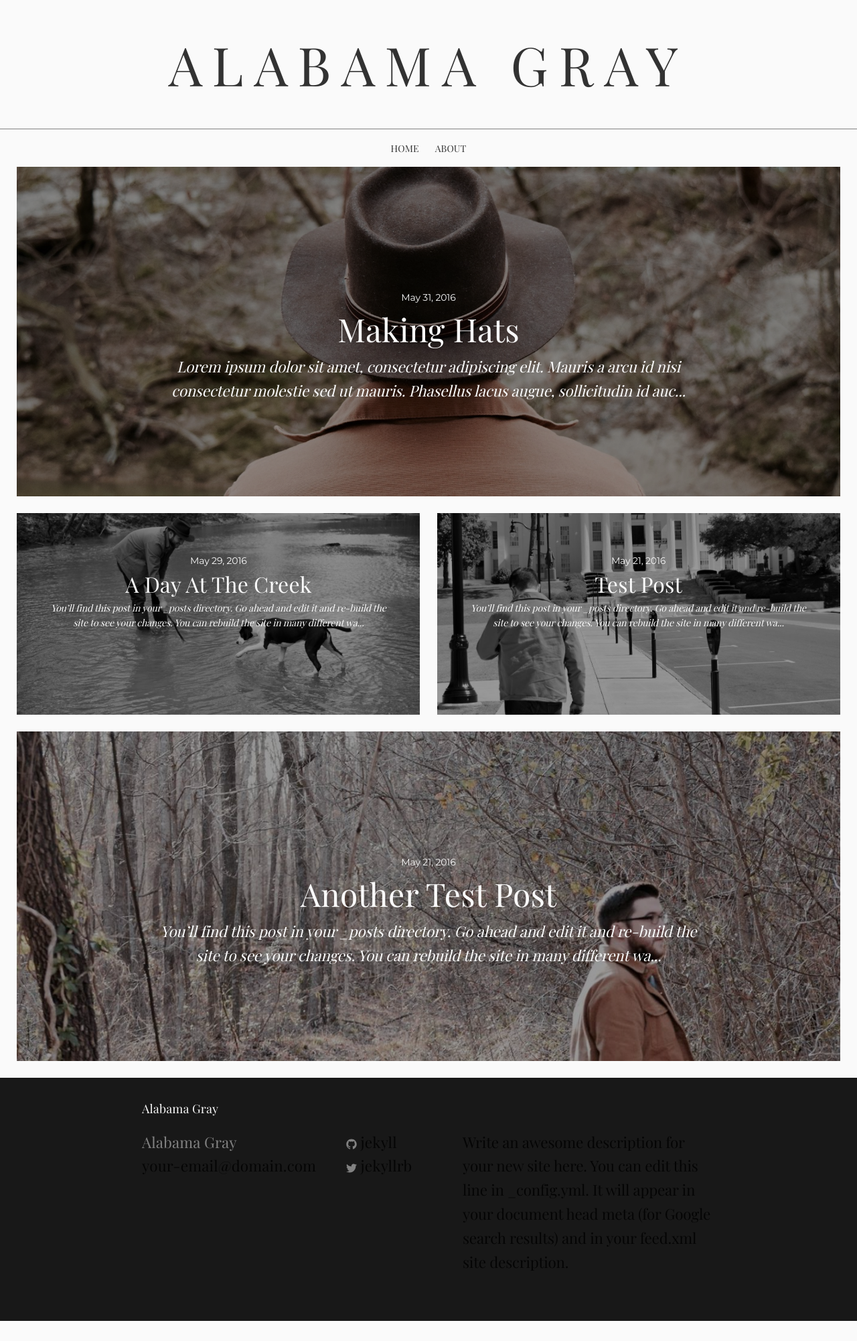
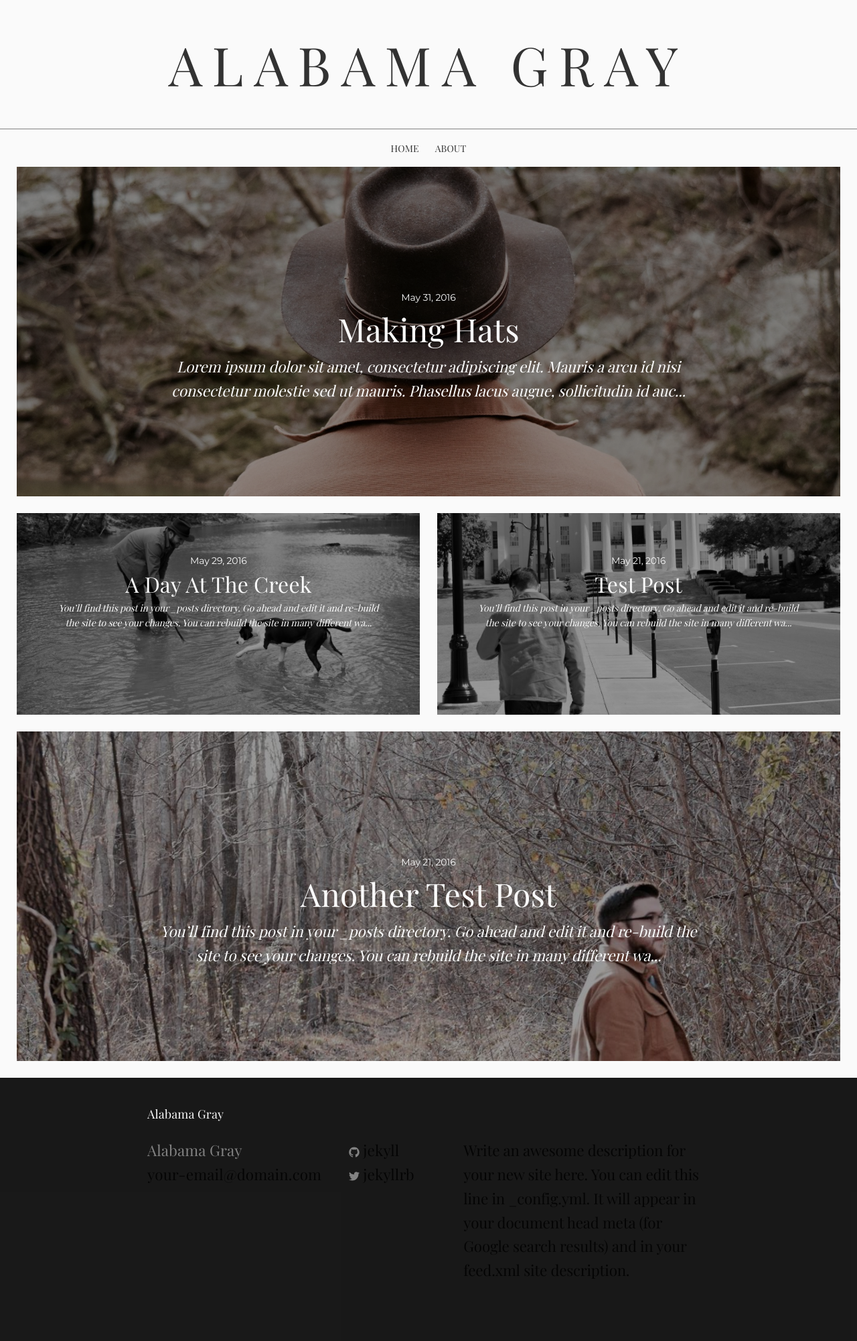
Before and after one commit to jtgry/blog, a Jekyll site: the page built from index.html, in a window 1280 px wide. Shown: the whole page at 67% size. Built offline with Jekyll 4.4.1, drawn with Linux system fonts in a browser that asks for light colours; some web fonts are replaced; before the commit the page ends 1972 px from its top, so only the background shows below that.

Commit message:
Updated '/css/main.scss' via CloudCannon

```diff
--- a/css/main.scss
+++ b/css/main.scss
@@ -17,7 +17,7 @@
 $header-font-family: "Playfair Display", serif;
 $header-font-weight: 400;
 
-$spacing-unit:     2em;
+$spacing-unit:     2.5em;
 
 $text-color:       rgba(0,0,0,0.8);
 $background-color: #fafafa;
```
